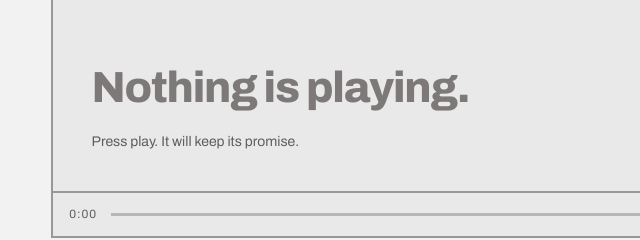
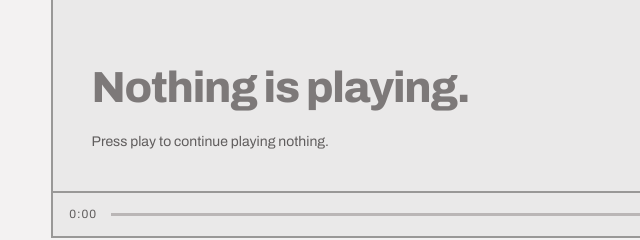
Before and after one commit to engineeringthefutureai/0-flix, a website: page index.html in a window 1280 px wide. Shown: the part 1240-1480 px from the top of the page, 0-640 px from the left. Drawn offline with nearby package versions, Linux system fonts and the light colour scheme.

Commit message:
copy: update player subtitle to 'Press play to continue playing nothing.'

```diff
--- a/index.html
+++ b/index.html
@@ -86,7 +86,7 @@
       <div style="aspect-ratio:16/9;display:flex;align-items:flex-end;padding:clamp(20px,3vw,40px)">
         <div>
           <div style="font-family:var(--font-heading);font-weight:800;font-size:clamp(22px,3.4vw,44px);letter-spacing:-1.2px;color:var(--color-neutral-600)">Nothing is playing.</div>
-          <div style="margin-top:10px;font-size:14px;color:var(--color-neutral-700)">Press play. It will keep its promise.</div>
+          <div style="margin-top:10px;font-size:14px;color:var(--color-neutral-700)">Press play to continue playing nothing.</div>
         </div>
       </div>
       <div style="display:flex;align-items:center;gap:14px;padding:12px 16px;border-top:2px solid var(--color-divider);font-size:12px;letter-spacing:1px;color:var(--color-neutral-700)">
```
